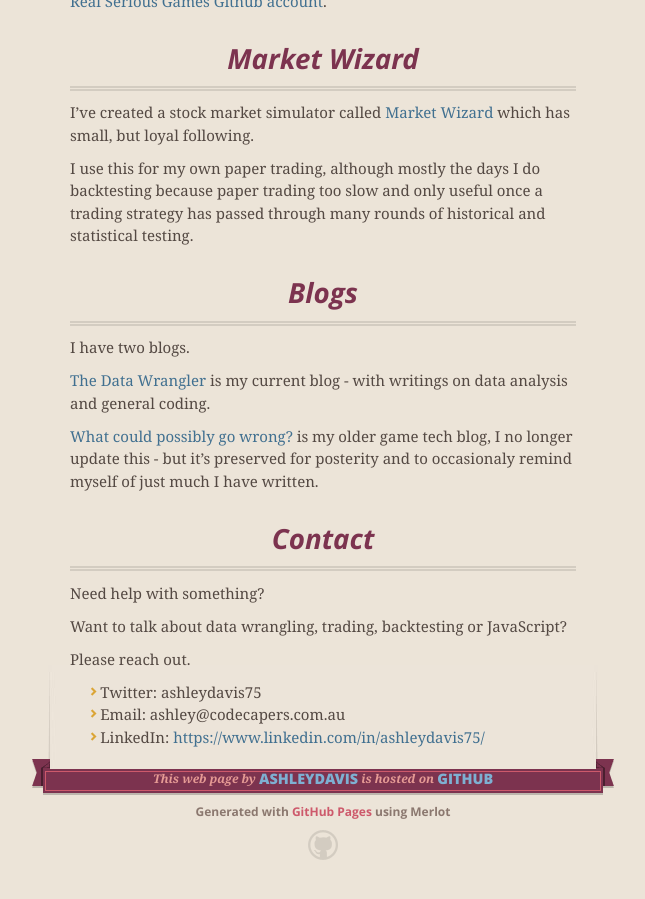
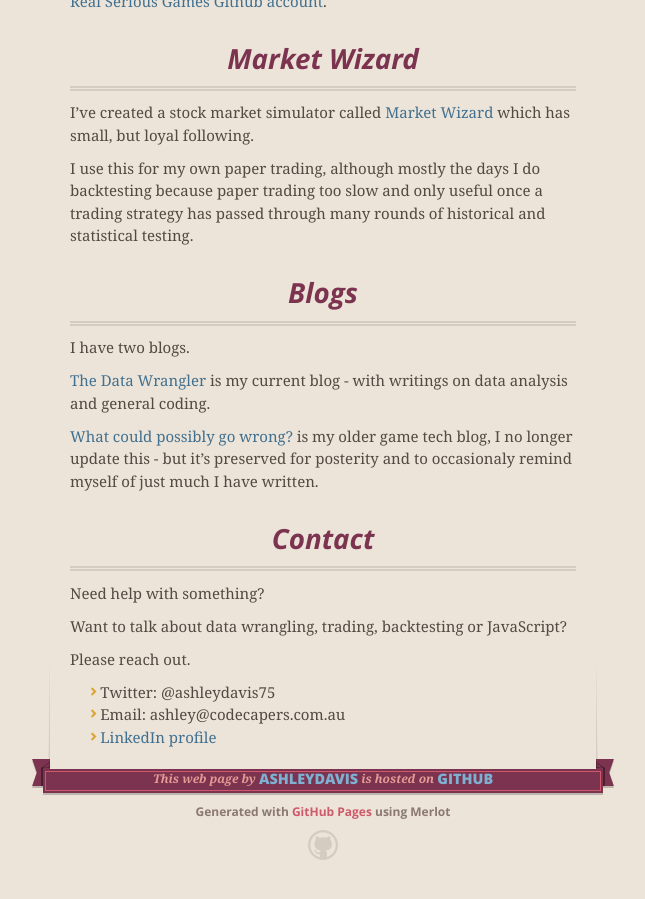
Before and after one commit to ashleydavis/personal-web-page, a Jekyll site: the page built from index.md, in a window 1280 px wide and 900 px high, scrolled down 1536 px. Shown: the whole window, without its empty margins (317-962 px from the left). Built offline with Jekyll 4.4.1, drawn with Linux system fonts in a browser that asks for light colours.

Commit message:
Fixed the wierd left justification issue on mobile. Turned out it was due to a long link that couldn't be wrapped.

```diff
--- a/index.md
+++ b/index.md
@@ -60,6 +60,6 @@ Want to talk about data wrangling, trading, backtesting or JavaScript?
 
 Please reach out.
 
-- Twitter: ashleydavis75
+- Twitter: @ashleydavis75
 - Email: ashley@codecapers.com.au
-- LinkedIn: [https://www.linkedin.com/in/ashleydavis75/](https://www.linkedin.com/in/ashleydavis75/)
+- [LinkedIn profile](https://www.linkedin.com/in/ashleydavis75/)
```
